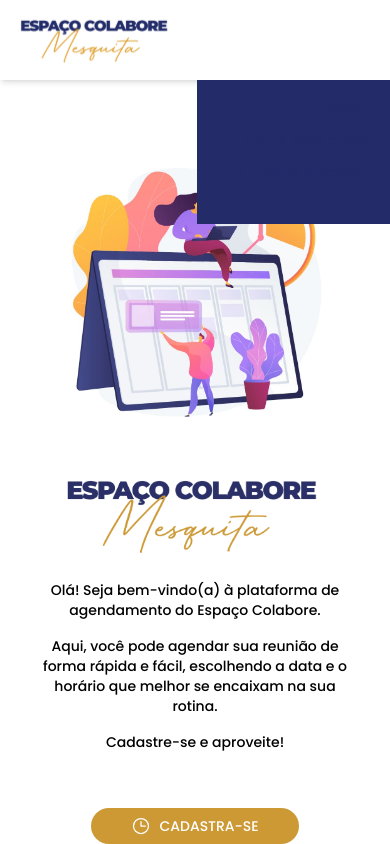
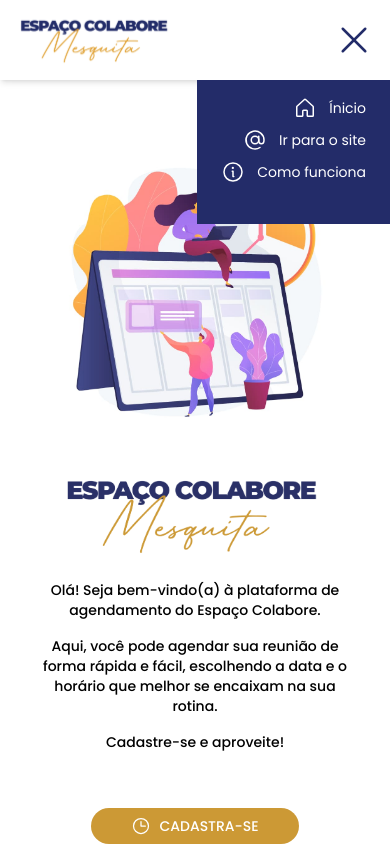
Before and after one commit to DesenvolvimentoCCS-PMM/colabore-usuario, a Next.js app: page / in a window 390 px wide. Both pictures are taken after a click on the button 354 px from the left and 40 px from the top of the page. Shown: the top 844 px of the page. Built offline with nearby package versions, Linux system fonts and the light colour scheme.

Commit message:
fix: link agendar

```diff
--- a/src/app/agendamentos/SchedulesList/SchedulePagination.tsx
+++ b/src/app/agendamentos/SchedulesList/SchedulePagination.tsx
@@ -8,6 +8,7 @@ import { Clock } from "phosphor-react";
 import Image from "next/image";
 
 import NoDataImage from "@/assets/noData.svg";
+import Link from "next/link";
 
 interface SchedulePaginationProps {
   data: ScheduleDataType[];
@@ -66,10 +67,13 @@ export function SchedulePagination({ data }: SchedulePaginationProps) {
 
       {/* Botão agendar */}
       <div className="flex justify-center">
-        <Button href="/agendamentos/agendar">
+        <Link
+          className="flex items-center gap-x-2 rounded-3xl bg-[#CC9935] px-10 py-2 max-w-max text-white font-medium text-sm uppercase disabled:opacity-50 disabled:pointer-events-none sm:text-base"
+          href="/agendamentos/agendar"
+        >
           Agendar
           <Clock size={24} />
-        </Button>
+        </Link>
       </div>
     </div>
   );
--- a/src/app/agendamentos/SchedulesList/index.tsx
+++ b/src/app/agendamentos/SchedulesList/index.tsx
@@ -58,14 +58,6 @@ export function ScheduleList() {
             >
               clique aqui.
             </button>
-            <div className="mt-4">
-              <button
-                className="bg-blueCol py-2 px-4 rounded-2xl text-white"
-                onClick={updateScheduleView}
-              >
-                Já verifiquei
-              </button>
-            </div>
           </p>
         </div>
       ) : (
--- a/src/components/Header/Nav.tsx
+++ b/src/components/Header/Nav.tsx
@@ -18,14 +18,14 @@ export function Nav() {
           className="sm:hidden"
           onClick={() => setMenuIsOpen((state) => !state)}
         >
-          <X size={40} color="white" />
+          <X size={40} className="text-blueCol" />
         </button>
       ) : (
         <button
           className="sm:hidden"
           onClick={() => setMenuIsOpen((state) => !state)}
         >
-          <List size={40} color="white" />
+          <List size={40} className="text-blueCol" />
         </button>
       )}
 
@@ -34,12 +34,12 @@ export function Nav() {
           menuIsOpen ? "px-6 pb-10 pt-4 bg-blueCol right-0 " : "-right-full"
         } sm:static`}
       >
-        <div className=" text-blueCol flex flex-col items-end gap-x-10 flex-wrap justify-end gap-y-2 sm:flex-row">
+        <div className=" text-white flex flex-col items-end gap-x-10 flex-wrap justify-end gap-y-2 sm:flex-row sm:text-blueCol">
           <Link
             href={"/"}
             className={`flex items-center text-sm gap-x-3 transition-all hover:scale-105`}
           >
-            <House size={24} className="text-blueCol" />
+            <House size={24} className="text-white sm:text-blueCol" />
             Ínicio
           </Link>
 
@@ -48,7 +48,7 @@ export function Nav() {
             href={"http://espacocolabore.mesquita.rj.gov.br/"}
             className={`flex items-center text-sm gap-x-3 transition-allhover:scale-105`}
           >
-            <At size={24} className="text-blueCol" />
+            <At size={24} className="text-white sm:text-blueCol" />
             Ir para o site
           </Link>
 
@@ -56,7 +56,7 @@ export function Nav() {
             href={"/como-funciona"}
             className={`flex items-center text-sm gap-x-3 transition-all hover:scale-105`}
           >
-            <Info size={24} className="text-blueCol" />
+            <Info size={24} className="text-white sm:text-blueCol" />
             Como funciona
           </Link>
         </div>
```
